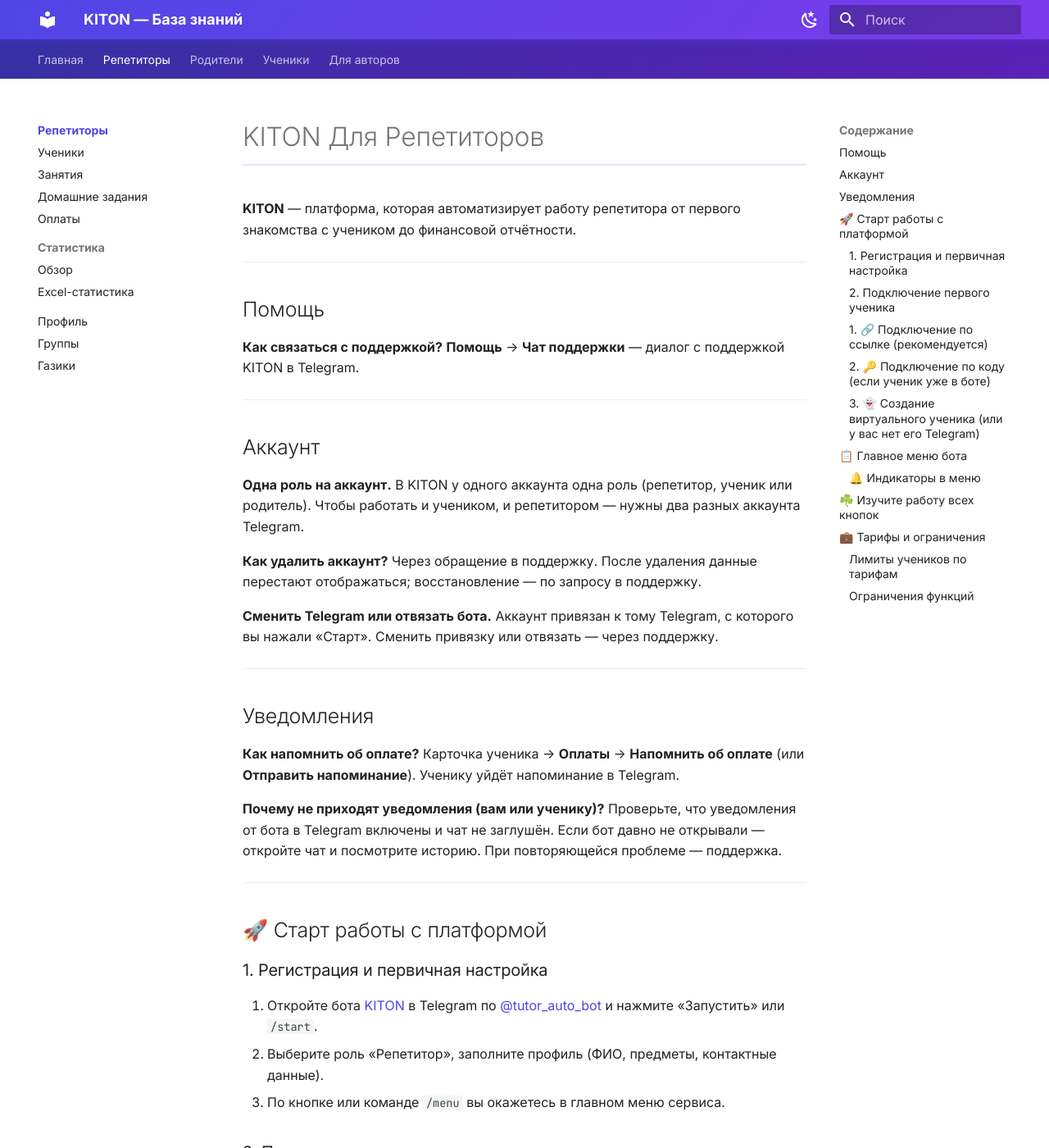
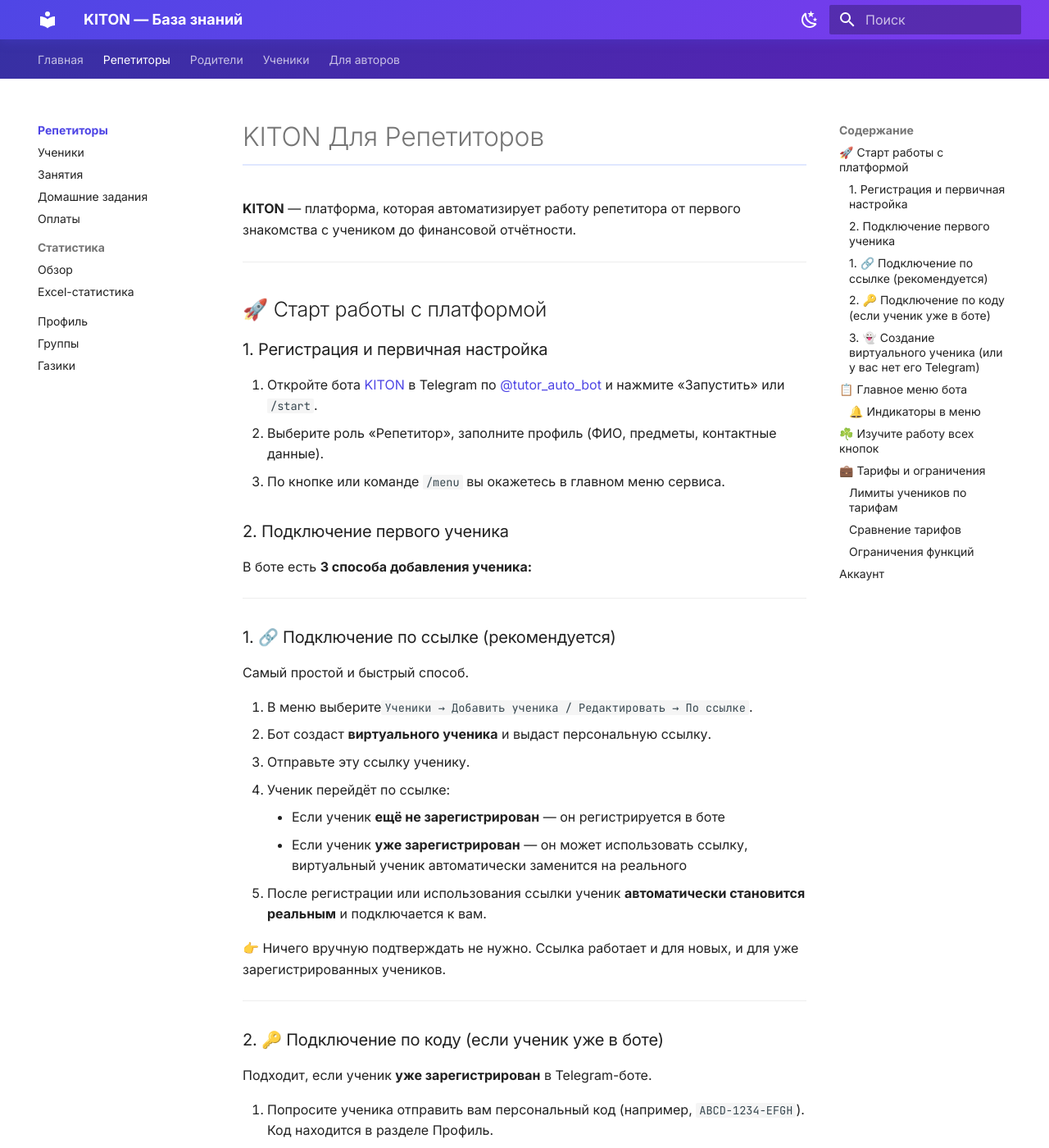
Before and after one commit to Skand21/kiton-guides, an MkDocs documentation site: the page built from docs/Tutor/README.md, in a window 1280 px wide and 1400 px high. Shown: the whole window at 82% size. Built offline with MkDocs 1.6.1 and Material for MkDocs 9.7.7, drawn with Linux system fonts in a browser that asks for light colours; some of the changed text lies outside the part shown.

Commit message:
[Tutor]: убрал текст про уведомления, добавил сравнительную таблицу тарифов, немного поправил разметку

```diff
--- a/docs/Tutor/README.md
+++ b/docs/Tutor/README.md
@@ -1,30 +1,6 @@
 # KITON Для Репетиторов
 
 **KITON** — платформа, которая автоматизирует работу репетитора от первого знакомства с учеником до финансовой отчётности.
-
----
-
-## Помощь
-
-**Как связаться с поддержкой?** **Помощь** → **Чат поддержки** — диалог с поддержкой KITON в Telegram.
-
----
-
-## Аккаунт
-
-**Одна роль на аккаунт.** В KITON у одного аккаунта одна роль (репетитор, ученик или родитель). Чтобы работать и учеником, и репетитором — нужны два разных аккаунта Telegram.
-
-**Как удалить аккаунт?** Через обращение в поддержку. После удаления данные перестают отображаться; восстановление — по запросу в поддержку.
-
-**Сменить Telegram или отвязать бота.** Аккаунт привязан к тому Telegram, с которого вы нажали «Старт». Сменить привязку или отвязать — через поддержку.
-
----
-
-## Уведомления
-
-**Как напомнить об оплате?** Карточка ученика → **Оплаты** → **Напомнить об оплате** (или **Отправить напоминание**). Ученику уйдёт напоминание в Telegram.
-
-**Почему не приходят уведомления (вам или ученику)?** Проверьте, что уведомления от бота в Telegram включены и чат не заглушён. Если бот давно не открывали — откройте чат и посмотрите историю. При повторяющейся проблеме — поддержка.
 
 ---
 
@@ -115,11 +91,11 @@
 
 ## ☘️ Изучите работу всех кнопок
 
-[Ученики](Ученики.md)
+[**Ученики**](Ученики.md)
 
 [**Домашние задания**](Домашние задания.md)
 
-[Занятия](Занятия.md)
+[**Занятия**](Занятия.md)
 
 [**Оплаты**](Оплаты.md)
 
@@ -129,13 +105,11 @@
 
 [**Группы**](Группы.md)
 
-[Газики](Газики.md)
+[**Газики**](Газики.md)
 
 ---
 
 ## 💼 Тарифы и ограничения
-
-**Платная и бесплатная подписка.** При истечении подписки действует базовый тариф (лимит 3 ученика). Платная подписка увеличивает лимит учеников и даёт доступ к дополнительным функциям (например, экспорт в Excel). Детали и выбор тарифа — в разделе **Профиль → Тарифы**.
 
 ### Лимиты учеников по тарифам
 
@@ -145,6 +119,22 @@
 - **Разные тарифы:** имеют разные лимиты учеников (уточняйте в разделе "Профиль → Тарифы")
 - **При достижении лимита:** система не позволит добавить нового ученика до улучшения тарифа
 
+### Сравнение тарифов
+| Функционал / Параметры | 🎓 Базовый | 🎓 Обычный | 🎓 Премиум |
+| :--- | :---: | :---: | :---: |
+| **Макс. количество учеников** | 3 | 15 | 100 |
+| **Связь репетитор-ученик-родитель** | ✅ | ✅ | ✅ |
+| **Организация расписания** | ✅ | ✅ | ✅ |
+| **Доступ к базе знаний** | ✅ | ✅ | ✅ |
+| **Статистика обучения** | ✅ | ✅ | ✅ |
+| **Продвинутая аналитика и отчеты** | ✅ | ✅ | ✅ |
+| **Экспорт данных в таблицы** | ✅ | ✅ | ✅ |
+| **Балльная система (геймификация)** | ✅ | ✅ | ✅ |
+| **Уведомления** | ❌ | ✅ | ✅ |
+| **Отправка домашнего задания файлом** | ❌ | ✅ | ✅ |
+| **Группы занятий** | ❌ | ❌ | ✅ |
+| **Стоимость (за год)** | Бесплатно | ??? | 3300р |
+
 ### Ограничения функций
 
 - **Экспорт статистики в Excel:** доступен только на тарифе **Премиум** или выше
```
Also changed, not shown: other parts of docs/Tutor/README.md (+8 -0 lines).
